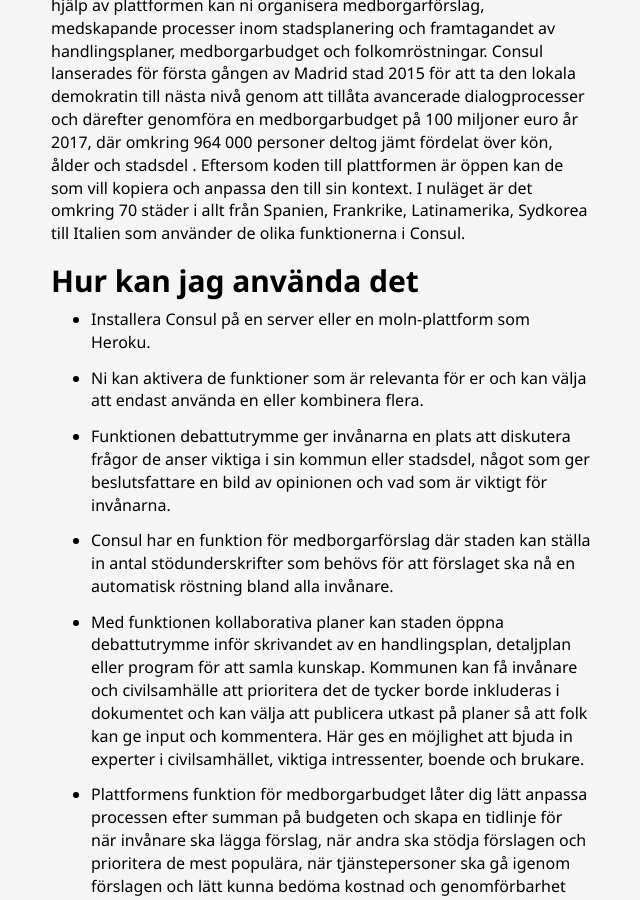
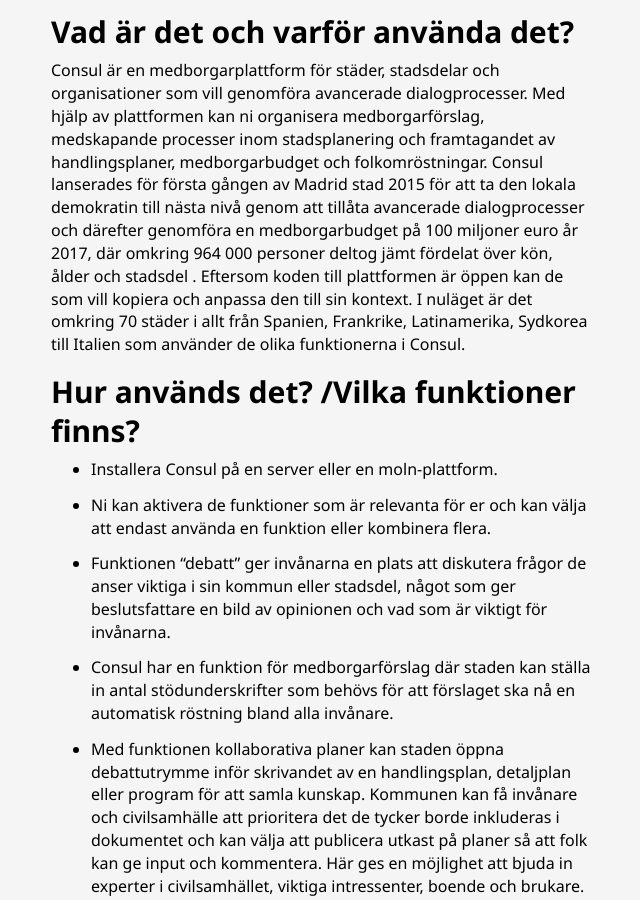
Before and after one commit to digidemlab/demokratiskastader, a Jekyll site: the page built from _posts/2017-10-10-consul.md, in a window 1280 px wide and 900 px high, scrolled down 1843 px. Shown: the whole window, without its empty margins (319-959 px from the left). Built offline with Jekyll 4.4.1, drawn with Linux system fonts in a browser that asks for light colours; some of the changed text lies outside the part shown.

Commit message:
Updated Consul

```diff
--- a/_posts/2017-10-10-consul.md
+++ b/_posts/2017-10-10-consul.md
@@ -49,11 +53,11 @@
 ## Vad är det och varför använda det?
 Consul är en medborgarplattform för städer, stadsdelar och organisationer som vill genomföra avancerade dialogprocesser. Med hjälp av plattformen kan ni organisera medborgarförslag, medskapande processer inom stadsplanering och framtagandet av handlingsplaner, medborgarbudget och folkomröstningar. Consul lanserades för första gången av Madrid stad 2015 för att ta den lokala demokratin till nästa nivå genom att tillåta avancerade dialogprocesser och därefter genomföra en medborgarbudget på 100 miljoner euro år 2017, där omkring 964 000 personer deltog jämt fördelat över kön, ålder och stadsdel . Eftersom koden till plattformen är öppen kan de som vill kopiera och anpassa den till sin kontext. I nuläget är det omkring 70 städer i allt från Spanien, Frankrike, Latinamerika, Sydkorea till Italien som använder de olika funktionerna i Consul.
 
-## Hur kan jag använda det
+## Hur används det? /Vilka funktioner finns?
 
-* Installera Consul på en server eller en moln-plattform som Heroku.
-* Ni kan aktivera de funktioner som är relevanta för er och kan välja att endast använda en eller kombinera flera.
-* Funktionen debattutrymme ger invånarna en plats att diskutera frågor de anser viktiga i sin kommun eller stadsdel, något som ger beslutsfattare en bild av opinionen och vad som är viktigt för invånarna.
+* Installera Consul på en server eller en moln-plattform.
+* Ni kan aktivera de funktioner som är relevanta för er och kan välja att endast använda en funktion eller kombinera flera.
+* Funktionen "debatt" ger invånarna en plats att diskutera frågor de anser viktiga i sin kommun eller stadsdel, något som ger beslutsfattare en bild av opinionen och vad som är viktigt för invånarna.
 * Consul har en funktion för medborgarförslag där staden kan ställa in antal stödunderskrifter som behövs för att förslaget ska nå en automatisk röstning bland alla invånare.
 * Med funktionen  kollaborativa planer kan staden öppna debattutrymme inför skrivandet av en handlingsplan, detaljplan eller program för att samla kunskap. Kommunen kan få invånare och civilsamhälle att prioritera det de tycker borde inkluderas i dokumentet och kan välja att publicera utkast på planer så att folk kan ge input och kommentera. Här ges en möjlighet att bjuda in experter i civilsamhället, viktiga intressenter, boende och brukare.
 * Plattformens funktion för medborgarbudget låter dig lätt anpassa processen efter summan på budgeten och skapa en tidlinje för när invånare ska lägga förslag, när andra ska stödja förslagen och prioritera de mest populära, när tjänstepersoner ska gå igenom förslagen och lätt kunna bedöma kostnad och genomförbarhet samt när invånarna ska rösta på förslagen. Här kan ni dela upp omröstningar efter stadsdel eller hela-staden nivå.
```
Also changed, not shown: other parts of _posts/2017-10-10-consul.md (+6 -2 lines).
